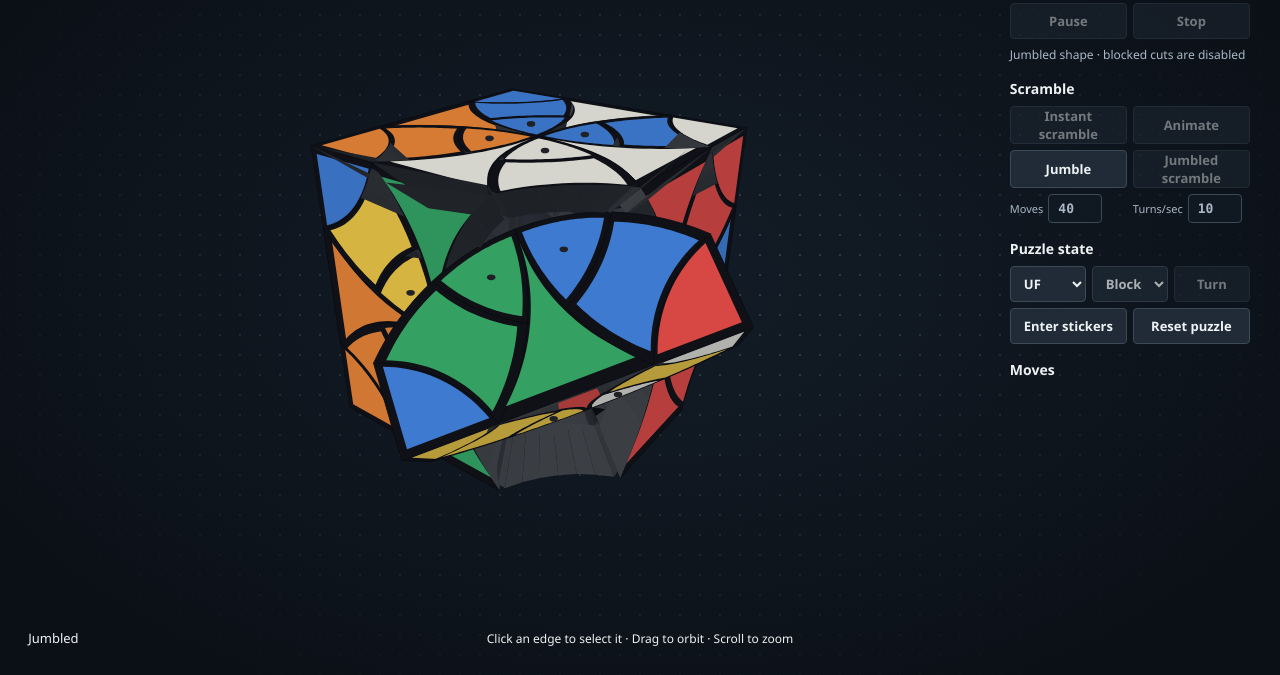
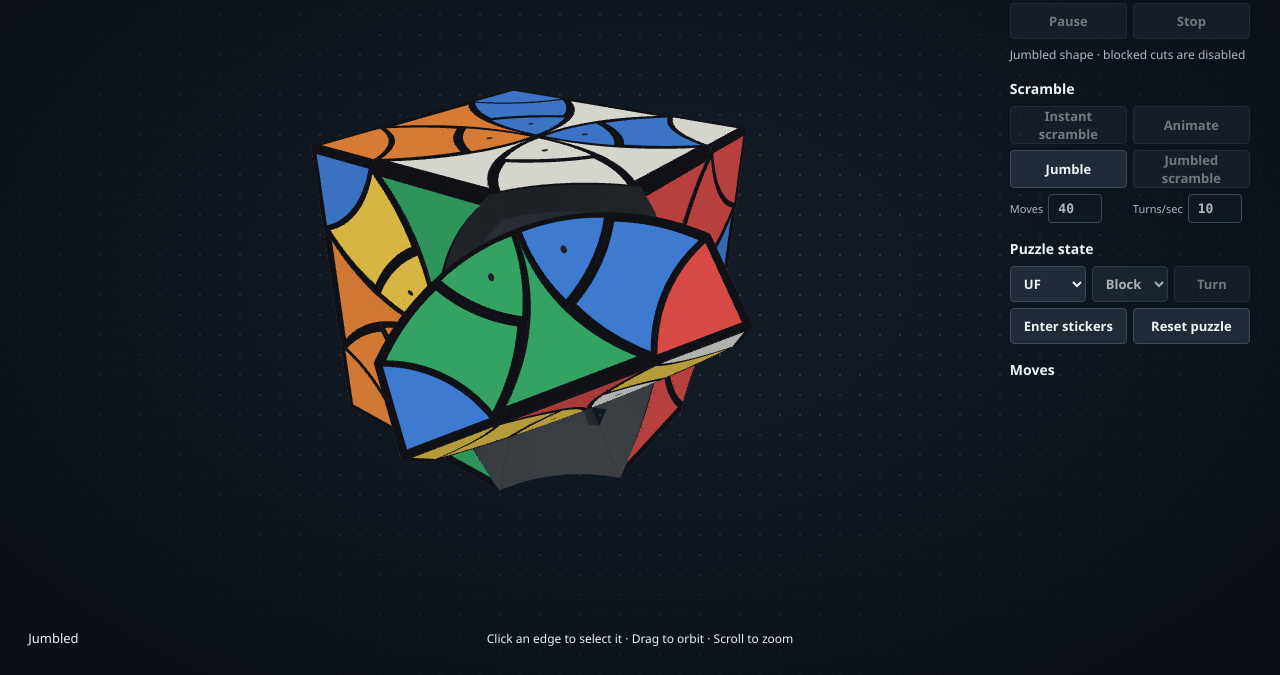
Before and after one commit to Charles-Perrault/Charles-Perrault.github.io, a plain HTML site: page cube-lab/curvy-copter-plus/index.html in a window 1280 px wide. Both pictures are taken after a click on the button "Jumbled scramble". Shown: the part 125-800 px from the top of the page. Drawn offline with Linux system fonts and the light colour scheme.

Commit message:
Depth-test Curvy Copter and speed up FTO planning

```diff
--- a/cube-lab/curvy-copter-plus/app.mjs
+++ b/cube-lab/curvy-copter-plus/app.mjs
@@ -2,15 +2,18 @@ import { add, cross, dot, scale, edges, sides, tiles, solved, turn, replay, isSo
 import { scramble } from './solver.mjs';
 import { applyPose, cubePoses, cubeSlots, jumbleMoves, jumbleScramble, optionsAt, partOf, remapColors, transform } from './jumbling.mjs';
 import { colorJumble } from './mixed-petals.mjs';
+import { depthRenderer, triangulate } from './depth-renderer.mjs';
 
 const get = id => document.getElementById(id);
-const canvas = get('puzzle'), ctx = canvas.getContext('2d');
+const canvas = get('puzzle'), drawDepth = depthRenderer(canvas);
+const ctx = drawDepth ? null : canvas.getContext('2d');
 const status = get('status'), list = get('moves'), edgeInput = get('edge');
 const palette = get('palette'), angleInput = get('angle');
 const names = ['White', 'Yellow', 'Green', 'Blue', 'Red', 'Orange'];
 let state = solved.slice(), yaw = 0.64, pitch = 0.47, zoom = 1, ratio = 1;
 let playback, worker, planning = false, frame, gesture, painted = [], painting = false, color = 0;
 let poses = null, options = [];
+let findSticker = () => null;
 const flat = cubePoses();
 const flips = edges.map((_, edge) => optionsAt(flat, edge).find(move => move.target === Math.PI));
 const livePoses = () => poses ?? flat;
@@ -33,8 +36,34 @@ sides.forEach((side, i) => {
 });
 const geometry = tiles.map(tile => {
   const center = scale(tile.polygon.reduce(add), 1 / tile.polygon.length);
-  return { center, inset: tile.polygon.map(v => add(scale(v, 0.85), scale(center, 0.15))) };
+  const normal = sides[tile.face].axis, plane = normal.findIndex(Boolean);
+  const inset = tile.polygon.map(v => add(add(scale(v, 0.85), scale(center, 0.15)), scale(normal, 0.0005)));
+  const tangent = [0, 0, 0];
+  tangent[(plane + 1) % 3] = 1;
+  const bitangent = cross(normal, tangent), markCenter = add(center, scale(normal, 0.001));
+  const mark = Array.from({ length: 12 }, (_, i) => {
+    const angle = Math.PI * i / 6;
+    return add(markCenter, add(scale(tangent, Math.cos(angle) * 0.025), scale(bitangent, Math.sin(angle) * 0.017)));
+  });
+  return { center, inset, mark, triangles: drawDepth ? triangulate(tile.polygon, plane) : [] };
 });
+const wallTriangles = [0, 1, 2, 0, 2, 3];
+const markTriangles = Array.from({ length: 10 }, (_, i) => [0, i + 1, i + 2]).flat();
+const baseColors = sides.map(({ color }) => color.slice(1).match(/../g).map(channel => parseInt(channel, 16) / 255));
+const plasticColor = [16 / 255, 17 / 255, 22 / 255];
+const markColor = [32 / 255, 33 / 255, 39 / 255];
+const coreRadius = 0.96;
+const coreMesh = [];
+function corePoint(row, column) {
+  const latitude = Math.PI * row / 12, longitude = Math.PI * column / 12;
+  return [Math.sin(latitude) * Math.cos(longitude), Math.cos(latitude), Math.sin(latitude) * Math.sin(longitude)];
+}
+for (let row = 0; row < 12; row++) for (let column = 0; column < 24; column++) {
+  const quad = [corePoint(row, column), corePoint(row + 1, column),
+    corePoint(row + 1, column + 1), corePoint(row, column + 1)];
+  const light = 0.035 + 0.13 * Math.max(0, dot(quad[0], [0.35, 0.7, 0.6]));
+  coreMesh.push({ vertices: quad.map(point => scale(point, coreRadius)), color: [light, light + 0.008, light + 0.035] });
+}
 
 function path(points) {
   ctx.beginPath();
@@ -50,18 +79,32 @@ function draw(move, fraction = 0) {
     canvas.width = Math.round(width * ratio);
     canvas.height = Math.round(height * ratio);
   }
-  ctx.setTransform(ratio, 0, 0, ratio, 0, 0);
-  ctx.clearRect(0, 0, width, height);
+  ctx?.setTransform(ratio, 0, 0, ratio, 0, 0);
+  ctx?.clearRect(0, 0, width, height);
   const eye = [Math.sin(yaw) * Math.cos(pitch), Math.sin(pitch), Math.cos(yaw) * Math.cos(pitch)];
   const right = [Math.cos(yaw), 0, -Math.sin(yaw)], up = cross(eye, right);
   const size = Math.min(mobile ? width : width - 270, height * (mobile ? 0.55 : 0.93)) * 0.95 * zoom;
+  const centerX = width * (mobile ? 0.5 : 0.42), centerY = height * (mobile ? 0.31 : 0.50);
+  const camera = scale(eye, 5);
+  const vertices = [], hitSurfaces = [];
+  function surface(points, indices, rgb) {
+    const clip = points.map(point => {
+      const w = 5 - dot(point, eye);
+      return [(centerX * 2 / width - 1) * w + dot(point, right) * size * 2 / width,
+        (1 - centerY * 2 / height) * w + dot(point, up) * size * 2 / height,
+        (11 * w - 20) / 9, w, ...rgb];
+    });
+    for (const i of indices) vertices.push(...clip[i]);
+  }
   const project = point => {
     const factor = size / (5 - dot(point, eye));
-    return [width * (mobile ? 0.5 : 0.42) + dot(point, right) * factor,
-      height * (mobile ? 0.31 : 0.50) - dot(point, up) * factor];
+    return [centerX + dot(point, right) * factor, centerY - dot(point, up) * factor];
   };
   const visiblePoses = move ? applyPose(livePoses(), { ...move, angle: move.angle * fraction }) : livePoses();
-  if (poses || move) {
+  const showInterior = Boolean(poses || move);
+  if (showInterior && drawDepth) {
+    for (const { vertices: quad, color } of coreMesh) surface(quad, wallTriangles, color);
+  } else if (showInterior) {
     const [x, y] = project([0, 0, 0]);
     const radius = size * 0.22;
     const core = ctx.createRadialGradient(x - radius * 0.25, y - radius * 0.27, radius * 0.07, x, y, radius);
@@ -75,27 +118,64 @@ function draw(move, fraction = 0) {
   painted = [];
   const walls = [];
   for (const [id, tile] of tiles.entries()) {
-    const { center, inset } = geometry[id];
+    const { center, inset, mark, triangles } = geometry[id];
     const pose = visiblePoses[partOf[id]];
     const position = point => transform(point, pose);
     const normal = position(sides[tile.face].axis), at = position(center);
     const outside = tile.polygon.map(position);
-    if (poses || move) for (let i = 0; i < outside.length; i += 3) {
-      const a = outside[i], b = outside[(Math.min(i + 3, outside.length)) % outside.length];
+    if (showInterior) for (let i = 0; i < outside.length; i += drawDepth ? 1 : 3) {
+      const bIndex = Math.min(i + (drawDepth ? 1 : 3), outside.length) % outside.length;
+      const a = outside[i], b = outside[bIndex];
       const side = [a, b, scale(b, 0.76), scale(a, 0.76)];
       const wallNormal = cross(add(b, scale(a, -1)), add(side[3], scale(a, -1)));
       const length = Math.hypot(...wallNormal);
       const light = length ? Math.abs(dot(wallNormal, [0.35, 0.7, 0.6])) / length : 0;
       const brightness = Math.round(30 + 30 * light);
-      walls.push({ polygon: side.map(project), depth: dot(add(a, b), eye) * 0.44,
-        plastic: `rgb(${brightness}, ${brightness + 3}, ${brightness + 8})` });
+      const polygon = side.map(project);
+      if (drawDepth) {
+        surface(side, wallTriangles, [brightness / 255, (brightness + 3) / 255, (brightness + 8) / 255]);
+        hitSurfaces.push({ polygon, normal: wallNormal, point: a });
+      } else {
+        walls.push({ polygon, depth: dot(add(a, b), eye) * 0.44,
+          plastic: `rgb(${brightness}, ${brightness + 3}, ${brightness + 8})` });
+      }
     }
-    if (dot(normal, add(scale(eye, 5), scale(at, -1))) <= 0) continue;
+    if (dot(normal, add(camera, scale(at, -1))) <= 0) continue;
+    const shade = 0.06 + 0.22 * (1 - Math.max(0, dot(normal, [0.35, 0.7, 0.6])));
+    if (drawDepth) {
+      surface(outside, triangles, plasticColor);
+      surface(inset.map(position), triangles, baseColors[state[id]].map((channel, i) =>
+        channel * (1 - shade) + [4, 12, 23][i] / 255 * shade));
+      if (tile.kind === 'petal') surface(mark.map(position), markTriangles, markColor);
+      hitSurfaces.push({ id, polygon: outside.map(project), normal, point: at });
+      continue;
+    }
     painted.push({ id, depth: dot(at, eye), polygon: outside.map(project),
       sticker: inset.map(p => project(position(p))), mark: tile.kind === 'petal' ? project(at) : null,
-      shade: 0.06 + 0.22 * (1 - Math.max(0, dot(normal, [0.35, 0.7, 0.6]))) });
+      shade });
+  }
+  if (drawDepth) {
+    drawDepth(vertices);
+    findSticker = (x, y) => {
+      const ray = add(scale(eye, -1), add(scale(right, (x - centerX) / size), scale(up, (centerY - y) / size)));
+      const a = dot(ray, ray), b = dot(camera, ray), c = 25 - coreRadius ** 2;
+      const discriminant = b ** 2 - a * c;
+      let nearest = showInterior && discriminant >= 0 ? (-b - Math.sqrt(discriminant)) / a : Infinity;
+      let hit = null;
+      for (const item of hitSurfaces) {
+        const denominator = dot(item.normal, ray);
+        if (Math.abs(denominator) < 1e-10) continue;
+        const distance = dot(item.normal, add(item.point, scale(camera, -1))) / denominator;
+        if (distance <= 0 || distance >= nearest || !inside(item.polygon, x, y)) continue;
+        nearest = distance;
+        hit = item.id === undefined ? null : item;
+      }
+      return hit;
+    };
+    return;
   }
   painted.sort((a, b) => a.depth - b.depth);
+  findSticker = (x, y) => painted.slice().reverse().find(({ polygon }) => inside(polygon, x, y));
   for (const { polygon, sticker, id, shade, mark, plastic } of [...walls, ...painted].sort((a, b) => a.depth - b.depth)) {
     path(polygon);
     ctx.fillStyle = sticker ? '#101116' : plastic;
@@ -116,6 +196,15 @@ function draw(move, fraction = 0) {
       ctx.fill();
     }
   }
+}
+
+function inside(polygon, x, y) {
+  let hit = false;
+  for (let i = 0, j = polygon.length - 1; i < polygon.length; j = i++) {
+    const [ax, ay] = polygon[i], [bx, by] = polygon[j];
+    if ((ay > y) !== (by > y) && x < (bx - ax) * (y - ay) / (by - ay) + ax) hit = !hit;
+  }
+  return hit;
 }
 
 const angleLabel = angle => {
@@ -363,10 +452,7 @@ canvas.addEventListener('pointerup', event => {
   gesture = undefined;
   if (g?.id !== event.pointerId || g.distance >= 5 || event.button !== 0 || busy()) return;
   const rect = canvas.getBoundingClientRect();
-  const hit = painted.slice().reverse().find(({ polygon }) => {
-    path(polygon);
-    return ctx.isPointInPath((event.clientX - rect.left) * ratio, (event.clientY - rect.top) * ratio);
-  });
+  const hit = findSticker(event.clientX - rect.left, event.clientY - rect.top);
   if (!hit) return;
   if (painting) {
     state[hit.id] = color;
--- /dev/null
+++ b/cube-lab/curvy-copter-plus/depth-renderer.mjs
@@ -0,0 +1,73 @@
+const vertexSource = `#version 300 es
+layout(location=0) in vec4 position;
+layout(location=1) in vec3 color;
+out vec3 rgb;
+void main() { gl_Position = position; rgb = color; }`;
+const fragmentSource = `#version 300 es
+precision mediump float;
+in vec3 rgb;
+out vec4 pixel;
+void main() { pixel = vec4(rgb, 1.0); }`;
+
+export function depthRenderer(canvas) {
+  const gl = canvas.getContext('webgl2', { antialias: true });
+  if (!gl) return null;
+  const program = gl.createProgram();
+  for (const [type, source] of [[gl.VERTEX_SHADER, vertexSource], [gl.FRAGMENT_SHADER, fragmentSource]]) {
+    const shader = gl.createShader(type);
+    gl.shaderSource(shader, source);
+    gl.compileShader(shader);
+    if (!gl.getShaderParameter(shader, gl.COMPILE_STATUS)) throw new Error(gl.getShaderInfoLog(shader));
+    gl.attachShader(program, shader);
+    gl.deleteShader(shader);
+  }
+  gl.linkProgram(program);
+  if (!gl.getProgramParameter(program, gl.LINK_STATUS)) throw new Error(gl.getProgramInfoLog(program));
+  gl.useProgram(program);
+  gl.bindBuffer(gl.ARRAY_BUFFER, gl.createBuffer());
+  gl.enableVertexAttribArray(0);
+  gl.vertexAttribPointer(0, 4, gl.FLOAT, false, 28, 0);
+  gl.enableVertexAttribArray(1);
+  gl.vertexAttribPointer(1, 3, gl.FLOAT, false, 28, 16);
+  gl.enable(gl.DEPTH_TEST);
+  return vertices => {
+    gl.viewport(0, 0, canvas.width, canvas.height);
+    gl.clear(gl.COLOR_BUFFER_BIT | gl.DEPTH_BUFFER_BIT);
+    gl.bufferData(gl.ARRAY_BUFFER, new Float32Array(vertices), gl.STREAM_DRAW);
+    gl.drawArrays(gl.TRIANGLES, 0, vertices.length / 7);
+  };
+}
+
+const area = (a, b, c) => (b[0] - a[0]) * (c[1] - a[1]) - (b[1] - a[1]) * (c[0] - a[0]);
+
+// The curved edge and petal outlines can be concave, so a triangle fan
+// would fill portions of neighboring pieces.
+export function triangulate(points, plane) {
+  const coords = points.map(point => point.filter((_, axis) => axis !== plane));
+  const remaining = coords.map((_, i) => i);
+  const signedArea = coords.reduce((sum, point, i) => sum + area([0, 0], point, coords[(i + 1) % coords.length]), 0);
+  const sign = Math.sign(signedArea);
+  const triangles = [];
+  while (remaining.length > 3) {
+    const ear = remaining.findIndex((here, i) => {
+      const before = remaining.at(i - 1), after = remaining[(i + 1) % remaining.length];
+      const a = coords[before], b = coords[here], c = coords[after];
+      if (area(a, b, c) * sign <= 1e-12) return false;
+      return !remaining.some(id => id !== before && id !== here && id !== after &&
+        area(a, b, coords[id]) * sign >= -1e-12 &&
+        area(b, c, coords[id]) * sign >= -1e-12 &&
+        area(c, a, coords[id]) * sign >= -1e-12);
+    });
+    if (ear < 0) {
+      const collinear = remaining.findIndex((here, i) =>
+        Math.abs(area(coords[remaining.at(i - 1)], coords[here], coords[remaining[(i + 1) % remaining.length]])) <= 1e-12);
+      if (collinear < 0) throw new Error('Invalid Curvy Copter sticker outline');
+      remaining.splice(collinear, 1);
+      continue;
+    }
+    triangles.push(remaining.at(ear - 1), remaining[ear], remaining[(ear + 1) % remaining.length]);
+    remaining.splice(ear, 1);
+  }
+  triangles.push(...remaining);
+  return triangles;
+}
--- a/cube-lab/fto/app.mjs
+++ b/cube-lab/fto/app.mjs
@@ -138,7 +138,7 @@ const play = move => playTurns([move]);
 
 function solve() {
   if (!puzzle || puzzle.size < 3 || working || puzzle.solved) return;
-  const worker = solverWorker ??= new Worker(new URL('./solve-worker.mjs?v=5', import.meta.url), { type: 'module' });
+  const worker = solverWorker ??= new Worker(new URL('./solve-worker.mjs?v=6', import.meta.url), { type: 'module' });
   solving = true;
   planningSolve = true;
   lock(true);
--- a/cube-lab/fto/solve-worker.mjs
+++ b/cube-lab/fto/solve-worker.mjs
@@ -1,4 +1,4 @@
-import { constructiveSolution } from './constructive-solver.mjs?v=3';
+import { constructiveSolution } from './constructive-solver.mjs?v=4';
 import { reduceInnerSlices, isOuterReduced } from './reduction.mjs';
 import { standardHold, toPattern, verifiedSolution } from './omelettehedron-adapter.mjs';
 import { Octahedron } from './puzzle.mjs?v=2';
```
Also changed, not shown: cube-lab/curvy-copter-plus/index.html (+1 -1 lines), cube-lab/fto/constructive-solver.mjs (+33 -12 lines), cube-lab/fto/index.html (+1 -1 lines).
